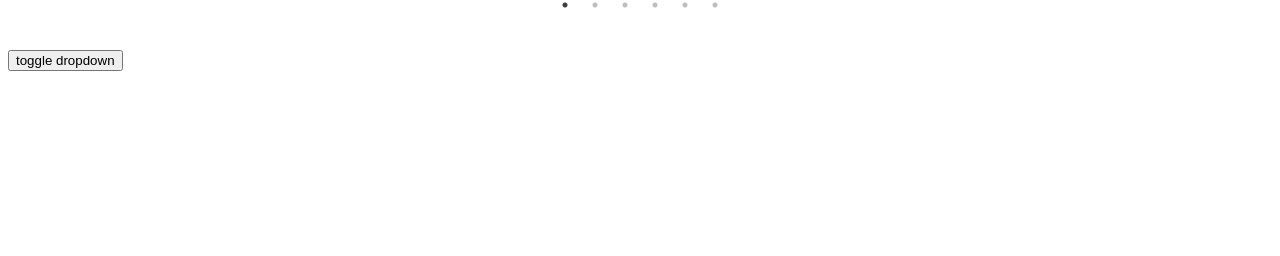
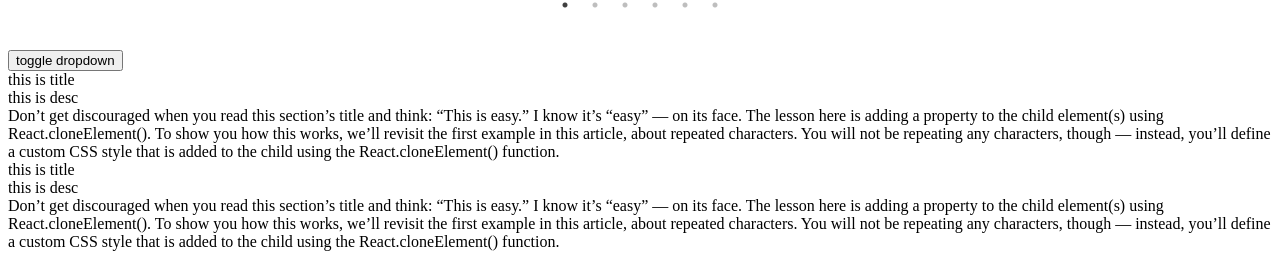
Before and after one commit to rezasohrabi/pleasant-test, a React (Create React App) app: page / in a window 1280 px wide. Shown: the part 1112-1368 px from the top of the page. Before the commit the page ends 1191 px from the top, so only its background shows below. Built offline with nearby package versions, Linux system fonts and the light colour scheme.

Commit message:
Add global high customizable dropdown component

```diff
--- a/src/App.js
+++ b/src/App.js
@@ -6,7 +6,7 @@ import Slider from 'react-slick';
 import 'slick-carousel/slick/slick.css';
 import 'slick-carousel/slick/slick-theme.css';
 import './App.scss';
-import { Dropdown } from './components/Dropdown';
+import { Dropdown, Dropdown2 } from './components/Dropdown';
 
 function App() {
   var settings = {
@@ -54,6 +54,69 @@ function App() {
           <li>this is an item</li>
         </ul>
       </Dropdown>
+      <Dropdown2
+        toggler={
+          <div>
+            <div>this is title</div>
+            <div>this is desc</div>
+          </div>
+        }
+      >
+        <div>
+          Don’t get discouraged when you read this section’s title and think:
+          “This is easy.” I know it’s “easy” — on its face. The lesson here is
+          adding a property to the child element(s) using React.cloneElement().
+          To show you how this works, we’ll revisit the first example in this
+          article, about repeated characters. You will not be repeating any
+          characters, though — instead, you’ll define a custom CSS style that is
+          added to the child using the React.cloneElement() function.
+        </div>
+      </Dropdown2>
+      <div>
+        Don’t get discouraged when you read this section’s title and think:
+        “This is easy.” I know it’s “easy” — on its face. The lesson here is
+        adding a property to the child element(s) using React.cloneElement(). To
+        show you how this works, we’ll revisit the first example in this
+        article, about repeated characters. You will not be repeating any
+        characters, though — instead, you’ll define a custom CSS style that is
+        added to the child using the React.cloneElement() function.
+      </div>
+      <Dropdown2
+        toggler={
+          <div>
+            <div>this is title</div>
+            <div>this is desc</div>
+          </div>
+        }
+      >
+        <ul>
+          <li>this is an item</li>
+          <li>this is an item</li>
+          <li>this is an item</li>
+          <li>this is an item</li>
+          <li>this is an item</li>
+          <li>this is an item</li>
+          <li>this is an item</li>
+          <li>this is an item</li>
+          <li>this is an item</li>
+          <li>this is an item</li>
+          <li>this is an item</li>
+          <li>this is an item</li>
+          <li>this is an item</li>
+          <li>this is an item</li>
+          <li>this is an item</li>
+          <li>this is an item</li>
+        </ul>
+      </Dropdown2>
+      <div>
+        Don’t get discouraged when you read this section’s title and think:
+        “This is easy.” I know it’s “easy” — on its face. The lesson here is
+        adding a property to the child element(s) using React.cloneElement(). To
+        show you how this works, we’ll revisit the first example in this
+        article, about repeated characters. You will not be repeating any
+        characters, though — instead, you’ll define a custom CSS style that is
+        added to the child using the React.cloneElement() function.
+      </div>
     </div>
   );
 }
--- /dev/null
+++ b/src/components/Dropdown/Dropdown2.js
@@ -0,0 +1,40 @@
+import React, { useEffect, useState } from 'react';
+
+const Dropdown = ({ toggler, children }) => {
+  const [visible, setVisible] = useState(false);
+
+  const toggle = (event) => {
+    event.stopPropagation();
+    setVisible(!visible);
+  };
+
+  const handleClickOutside = (event) => {
+    if (!event.target.classList.contains('Dropdown2__button')) {
+      setVisible(false);
+    }
+  };
+
+  useEffect(() => {
+    document.addEventListener('click', handleClickOutside);
+    return () => document.removeEventListener('click', handleClickOutside);
+  }, []);
+
+  return (
+    <div className='Dropdown2'>
+      {React.cloneElement(toggler, {
+        className: `${toggler?.props?.className} Dropdown2__button`,
+        onClick: toggle,
+      })}
+      {visible && (
+        <div
+          className='Dropdown2__content'
+          onClick={(event) => event.stopPropagation()}
+        >
+          {children}
+        </div>
+      )}
+    </div>
+  );
+};
+
+export default Dropdown;
--- a/src/components/Dropdown/index.js
+++ b/src/components/Dropdown/index.js
@@ -1 +1,2 @@
 export { default as Dropdown } from './Dropdown1';
+export { default as Dropdown2 } from './Dropdown2';
--- a/src/components/Dropdown/styles.scss
+++ b/src/components/Dropdown/styles.scss
@@ -1,3 +1,17 @@
 .Dropdown1 {
   margin-top: 60px;
 }
+.Dropdown2 {
+  position: relative;
+  &__button {
+  }
+  &__content {
+    position: absolute;
+    top: 100%;
+    left: 0;
+    background: rebeccapurple;
+    border-radius: 5px;
+    padding: 10px;
+    color: #fff;
+  }
+}
```
